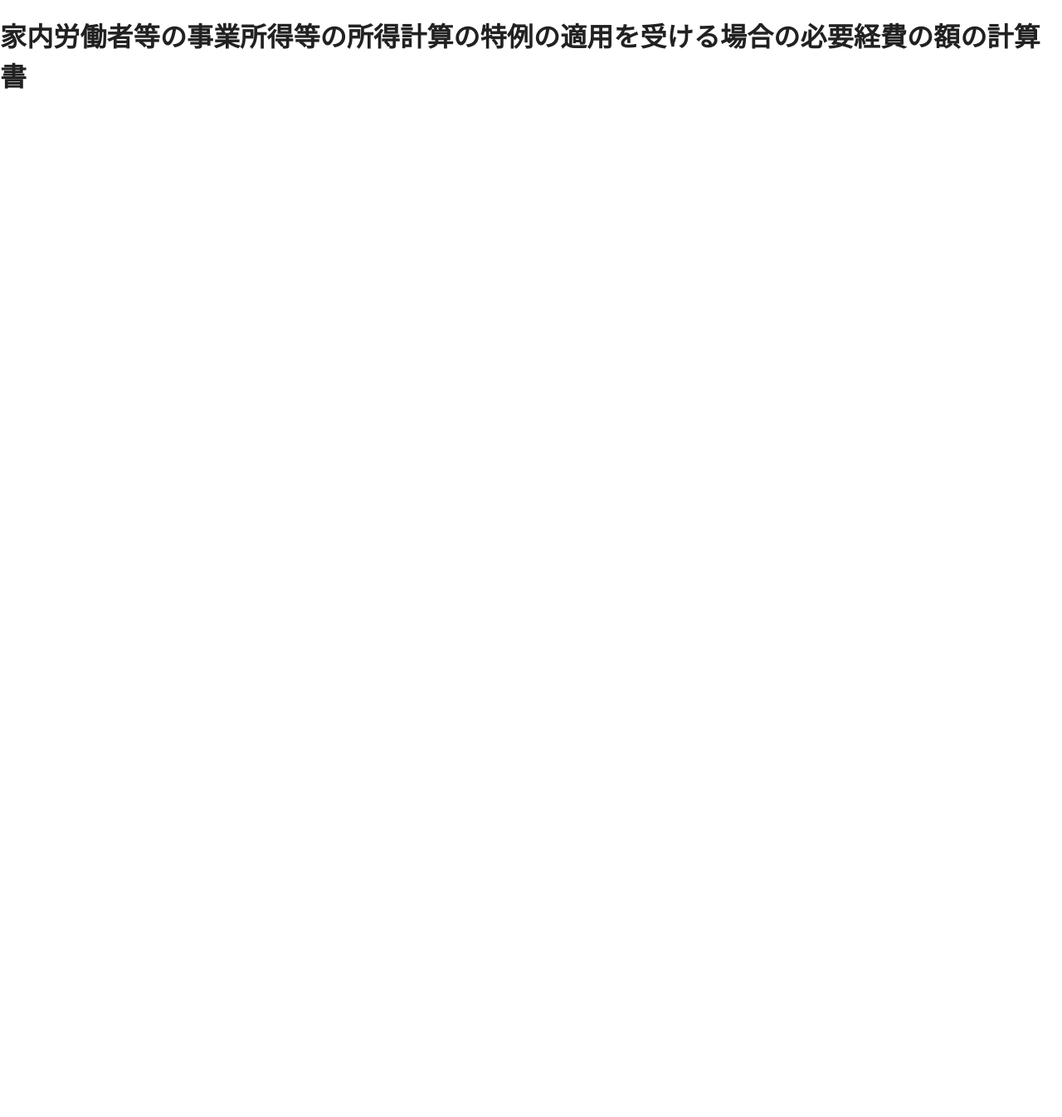
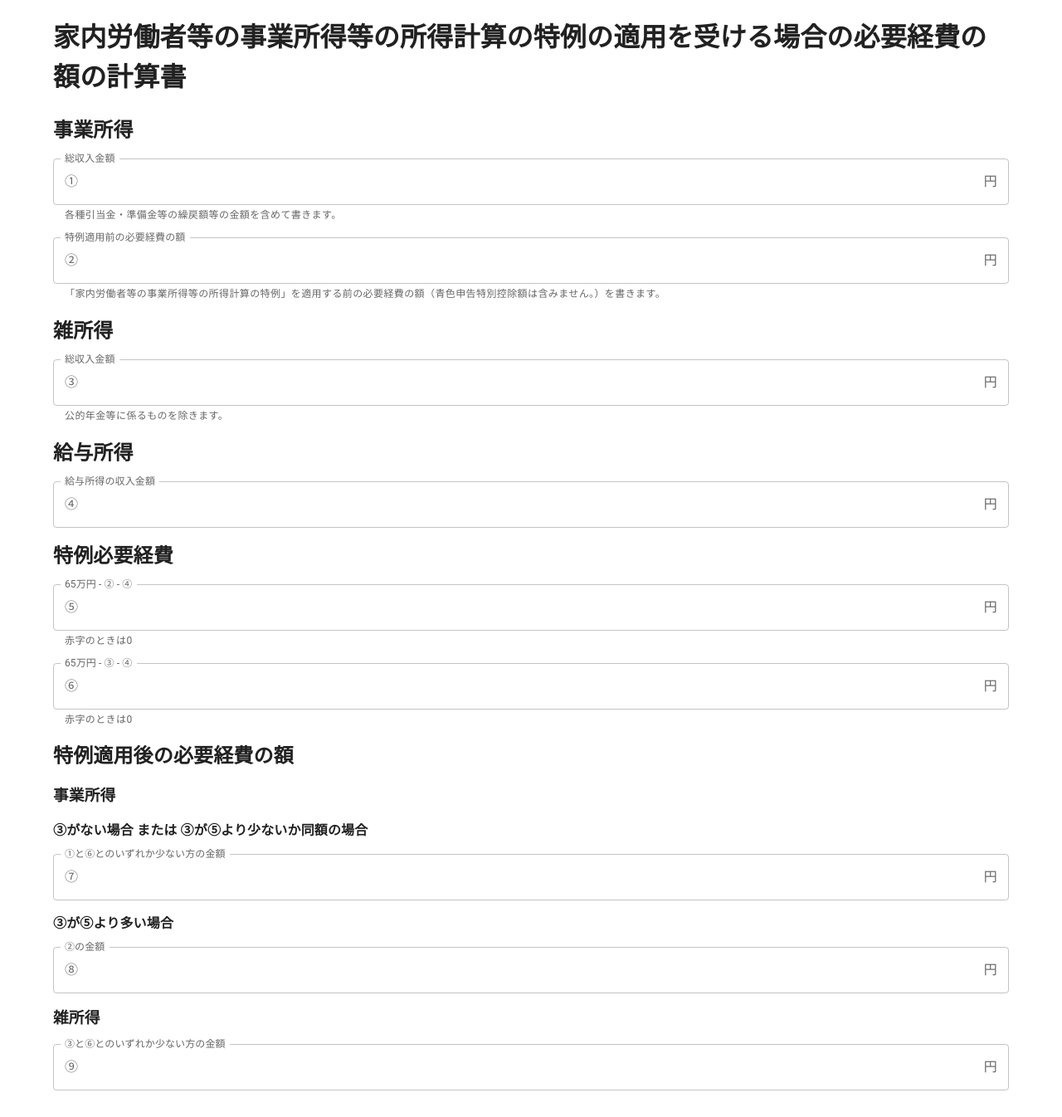
Before and after one commit to hal-shu-sato/home-workers-necessary-expenditures-calculator, a Next.js app: page / in a window 1280 px wide. Shown: the whole page at 83% size. Before the commit the page ends 800 px from the top, so only its background shows below. Built offline with nearby package versions, Linux system fonts and the light colour scheme.

Commit message:
add detailed input fields for expense calculations in Calculator component

```diff
--- a/src/app/calculator.tsx
+++ b/src/app/calculator.tsx
@@ -1,5 +1,151 @@
 'use client';
 
+import { Container, InputAdornment, Stack, TextField } from '@mui/material';
+
 export default function Calculator() {
-  return <></>;
+  return (
+    <Container component="main" fixed>
+      <h1>
+        家内労働者等の事業所得等の所得計算の特例の適用を受ける場合の必要経費の額の計算書
+      </h1>
+
+      <Stack spacing={2} mb="2rem">
+        <h2>事業所得</h2>
+        <TextField
+          id="business-income"
+          label="総収入金額"
+          helperText="各種引当金・準備金等の繰戻額等の金額を含めて書きます。"
+          slotProps={{
+            input: {
+              startAdornment: (
+                <InputAdornment position="start">①</InputAdornment>
+              ),
+              endAdornment: <InputAdornment position="end">円</InputAdornment>,
+            },
+          }}
+        />
+        <TextField
+          id="business-expenses"
+          label="特例適用前の必要経費の額"
+          helperText="「家内労働者等の事業所得等の所得計算の特例」を適用する前の必要経費の額（青色申告特別控除額は含みません。）を書きます。"
+          slotProps={{
+            input: {
+              startAdornment: (
+                <InputAdornment position="start">②</InputAdornment>
+              ),
+              endAdornment: <InputAdornment position="end">円</InputAdornment>,
+            },
+          }}
+        />
+
+        <h2>雑所得</h2>
+        <TextField
+          id="miscellaneous-income"
+          label="総収入金額"
+          helperText="公的年金等に係るものを除きます。"
+          slotProps={{
+            input: {
+              startAdornment: (
+                <InputAdornment position="start">③</InputAdornment>
+              ),
+              endAdornment: <InputAdornment position="end">円</InputAdornment>,
+            },
+          }}
+        />
+
+        <h2>給与所得</h2>
+        <TextField
+          id="salary-income"
+          label="給与所得の収入金額"
+          slotProps={{
+            input: {
+              startAdornment: (
+                <InputAdornment position="start">④</InputAdornment>
+              ),
+              endAdornment: <InputAdornment position="end">円</InputAdornment>,
+            },
+          }}
+        />
+
+        <h2>特例必要経費</h2>
+        <TextField
+          id="business-necessary-expenses"
+          label="65万円 - ② - ④"
+          helperText="赤字のときは0"
+          slotProps={{
+            input: {
+              readOnly: true,
+              startAdornment: (
+                <InputAdornment position="start">⑤</InputAdornment>
+              ),
+              endAdornment: <InputAdornment position="end">円</InputAdornment>,
+            },
+          }}
+        />
+        <TextField
+          id="miscellaneous-necessary-expenses"
+          label="65万円 - ③ - ④"
+          helperText="赤字のときは0"
+          slotProps={{
+            input: {
+              readOnly: true,
+              startAdornment: (
+                <InputAdornment position="start">⑥</InputAdornment>
+              ),
+              endAdornment: <InputAdornment position="end">円</InputAdornment>,
+            },
+          }}
+        />
+
+        <h2>特例適用後の必要経費の額</h2>
+
+        <h3>事業所得</h3>
+
+        <h4>③がない場合 または ③が⑤より少ないか同額の場合</h4>
+        <TextField
+          id="business-necessary-expenses-after-special-case"
+          label="①と⑥とのいずれか少ない方の金額"
+          slotProps={{
+            input: {
+              readOnly: true,
+              startAdornment: (
+                <InputAdornment position="start">⑦</InputAdornment>
+              ),
+              endAdornment: <InputAdornment position="end">円</InputAdornment>,
+            },
+          }}
+        />
+
+        <h4>③が⑤より多い場合</h4>
+        <TextField
+          id="business-necessary-expenses-after-special-case-2"
+          label="②の金額"
+          slotProps={{
+            input: {
+              readOnly: true,
+              startAdornment: (
+                <InputAdornment position="start">⑧</InputAdornment>
+              ),
+              endAdornment: <InputAdornment position="end">円</InputAdornment>,
+            },
+          }}
+        />
+
+        <h3>雑所得</h3>
+        <TextField
+          id="miscellaneous-necessary-expenses-after-special-case"
+          label="③と⑥とのいずれか少ない方の金額"
+          slotProps={{
+            input: {
+              readOnly: true,
+              startAdornment: (
+                <InputAdornment position="start">⑨</InputAdornment>
+              ),
+              endAdornment: <InputAdornment position="end">円</InputAdornment>,
+            },
+          }}
+        />
+      </Stack>
+    </Container>
+  );
 }
--- a/src/app/page.tsx
+++ b/src/app/page.tsx
@@ -1,13 +1,5 @@
 import Calculator from './calculator';
 
 export default function Home() {
-  return (
-    <main>
-      <h1>
-        家内労働者等の事業所得等の所得計算の特例の適用を受ける場合の必要経費の額の計算書
-      </h1>
-
-      <Calculator />
-    </main>
-  );
+  return <Calculator />;
 }
```
